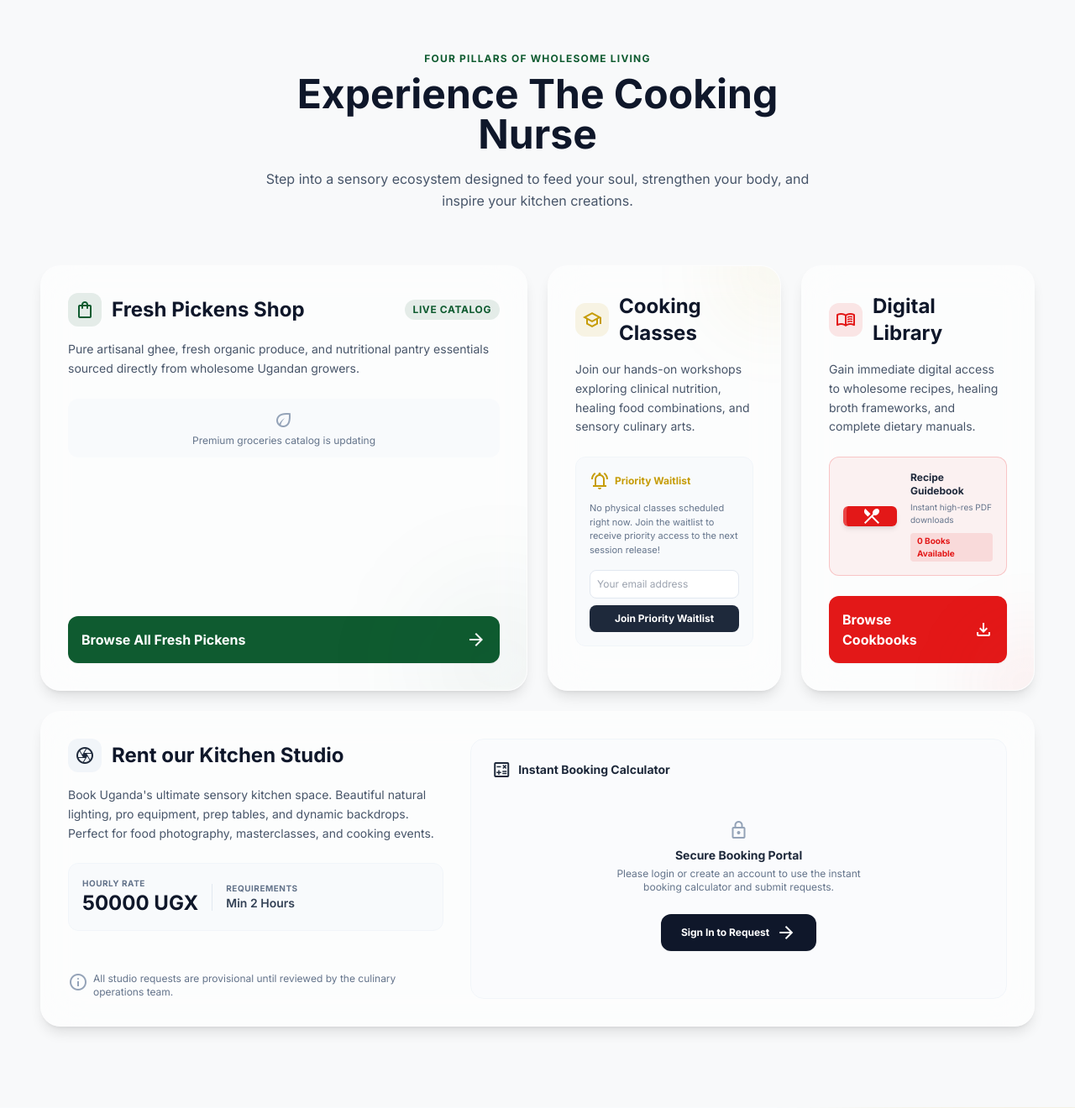
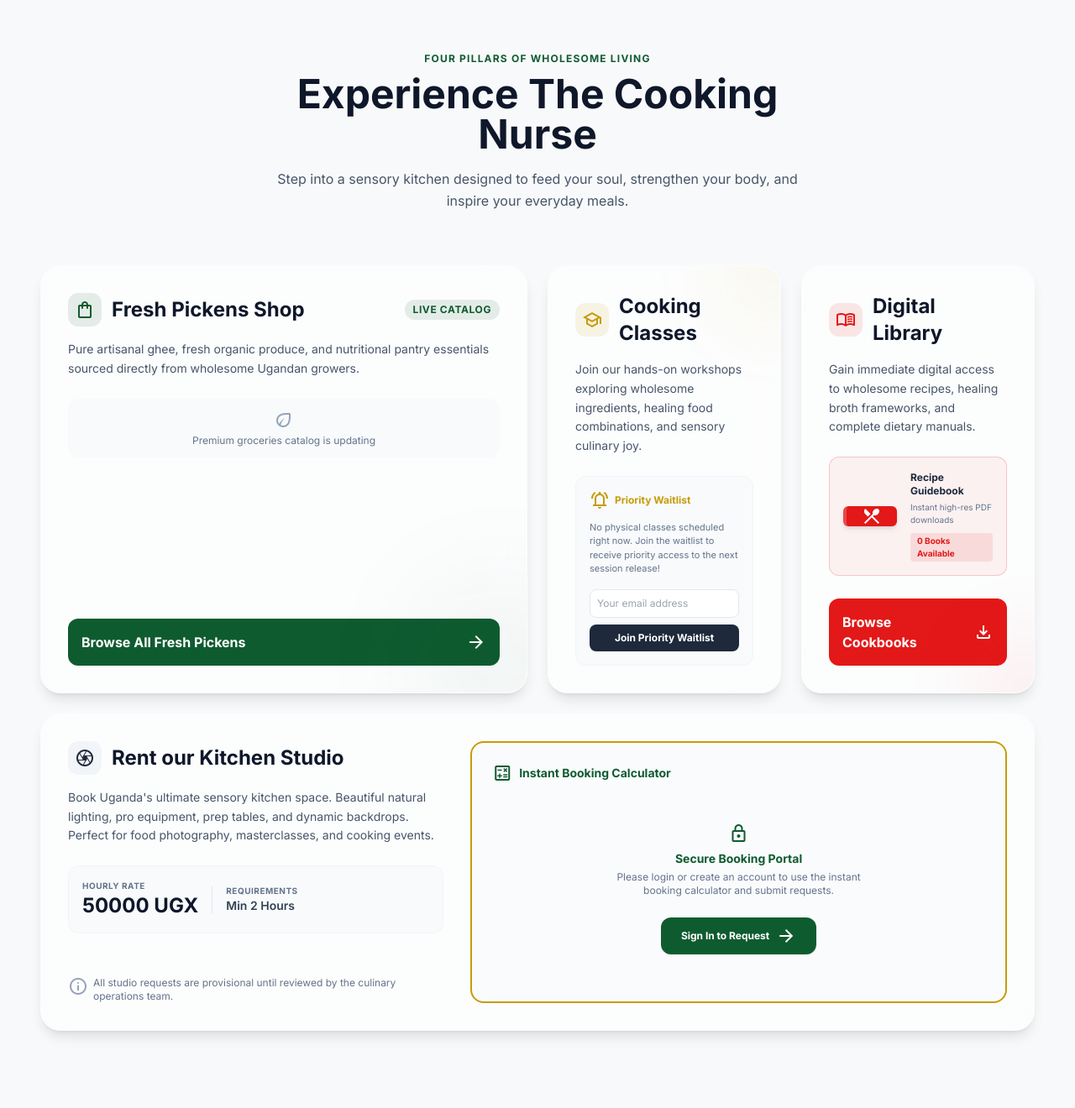
Before and after one commit to HendrichMugisha/the_cooking_nurse_repo, a Django app: page / in a window 1280 px wide. Shown: the part 904-2224 px from the top of the page at 84% size. Run offline with Django 5.2, Linux system fonts and the light colour scheme; data comes from the database, SQL or seed files in the repository; data that the repository does not hold is empty.

Commit message:
Pre-100 optimizations checkpoint

```diff
--- a/portfolio/templates/portfolio/home.html
+++ b/portfolio/templates/portfolio/home.html
@@ -70,7 +70,7 @@
 
         <!-- High-Contrast Subtitle -->
         <p class="font-body-lg text-lg md:text-xl text-slate-100 max-w-2xl hero-sub-shadow font-medium mt-2">
-            Master the art of nourishing, healing meals that delight the senses. Where professional healthcare meets warm, rustic culinary science.
+            Master the art of wholesome, farm-to-table nourishment. Where community cooking meets everyday magic.
         </p>
 
         <!-- CTA Action Buttons -->
@@ -101,7 +101,7 @@
             <span class="font-label-md text-primary uppercase tracking-widest font-extrabold text-xs">Four Pillars of Wholesome Living</span>
             <h2 class="font-display-md text-3xl md:text-5xl font-bold mt-2 text-slate-900">Experience The Cooking Nurse</h2>
             <p class="font-body-lg text-slate-600 mt-4 leading-relaxed">
-                Step into a sensory ecosystem designed to feed your soul, strengthen your body, and inspire your kitchen creations.
+                Step into a sensory kitchen designed to feed your soul, strengthen your body, and inspire your everyday meals.
             </p>
         </div>
 
@@ -176,7 +176,7 @@
                         </div>
                     </div>
                     <p class="text-slate-600 text-sm mb-6 leading-relaxed">
-                        Join our hands-on workshops exploring clinical nutrition, healing food combinations, and sensory culinary arts.
+                        Join our hands-on workshops exploring wholesome ingredients, healing food combinations, and sensory culinary joy.
                     </p>
 
                     {% if next_session %}
@@ -299,9 +299,9 @@
                     </div>
 
                     <!-- Right: Dynamic Price Calculator & Intake Form -->
-                    <div class="lg:col-span-7 bg-slate-50/60 rounded-2xl p-6 border border-slate-100 relative">
-                        <h4 class="font-bold text-slate-800 text-sm mb-4 flex items-center gap-2">
-                            <span class="material-symbols-outlined text-lg text-slate-800">calculate</span>
+                    <div class="lg:col-span-7 bg-slate-50/60 rounded-2xl p-6 border-2 border-tertiary relative">
+                        <h4 class="font-bold text-primary text-sm mb-4 flex items-center gap-2">
+                            <span class="material-symbols-outlined text-lg text-primary">calculate</span>
                             <span>Instant Booking Calculator</span>
                         </h4>
 
@@ -311,46 +311,46 @@
                             <div class="grid grid-cols-1 md:grid-cols-3 gap-3">
                                 <div>
                                     <label class="block text-[10px] uppercase font-bold text-slate-600 mb-1.5">Booking Date</label>
-                                    <input type="date" required id="rental-date" name="date" class="w-full text-xs p-2.5 border border-slate-200 rounded-lg bg-white focus:ring-1 focus:ring-slate-400">
+                                    <input type="date" required id="rental-date" name="date" class="w-full text-xs p-2.5 border border-slate-200 rounded-lg bg-white focus:ring-1 focus:ring-primary">
                                 </div>
                                 <div>
                                     <label class="block text-[10px] uppercase font-bold text-slate-600 mb-1.5">Start Time</label>
-                                    <input type="time" required id="rental-start" name="start_time" class="w-full text-xs p-2.5 border border-slate-200 rounded-lg bg-white focus:ring-1 focus:ring-slate-400">
+                                    <input type="time" required id="rental-start" name="start_time" class="w-full text-xs p-2.5 border border-slate-200 rounded-lg bg-white focus:ring-1 focus:ring-primary">
                                 </div>
                                 <div>
                                     <label class="block text-[10px] uppercase font-bold text-slate-600 mb-1.5">End Time</label>
-                                    <input type="time" required id="rental-end" name="end_time" class="w-full text-xs p-2.5 border border-slate-200 rounded-lg bg-white focus:ring-1 focus:ring-slate-400">
+                                    <input type="time" required id="rental-end" name="end_time" class="w-full text-xs p-2.5 border border-slate-200 rounded-lg bg-white focus:ring-1 focus:ring-primary">
                                 </div>
                             </div>
 
                             <div>
                                 <label class="block text-[10px] uppercase font-bold text-slate-600 mb-1.5">Purpose of Booking</label>
-                                <textarea required name="purpose" rows="2" placeholder="Describe your activity (e.g. video shoot, dinner event)" class="w-full text-xs p-2.5 border border-slate-200 rounded-lg bg-white focus:ring-1 focus:ring-slate-400"></textarea>
+                                <textarea required name="purpose" rows="2" placeholder="Describe your activity (e.g. video shoot, dinner event)" class="w-full text-xs p-2.5 border border-slate-200 rounded-lg bg-white focus:ring-1 focus:ring-primary"></textarea>
                             </div>
 
                             <!-- Live Calculator Display -->
-                            <div class="bg-slate-100/60 rounded-xl p-4 border border-slate-200 flex items-center justify-between">
+                            <div class="bg-primary/5 rounded-xl p-4 border border-primary/20 flex items-center justify-between">
                                 <div>
-                                    <span class="text-[10px] uppercase font-extrabold text-slate-700">Estimated Total Cost</span>
+                                    <span class="text-[10px] uppercase font-extrabold text-primary">Estimated Total Cost</span>
                                     <div id="rental-cost-breakdown" class="text-[10px] text-slate-500 mt-0.5"></div>
                                 </div>
-                                <div id="rental-total-cost" class="text-xl font-bold text-slate-900">0 UGX</div>
+                                <div id="rental-total-cost" class="text-xl font-bold text-primary">0 UGX</div>
                             </div>
                             <div id="rental-error" class="text-xs text-rose-600 font-bold"></div>
 
-                            <button type="submit" class="w-full py-3 bg-slate-900 hover:bg-slate-800 text-white font-bold rounded-xl text-xs transition-colors shadow-md">
+                            <button type="submit" class="w-full py-3 bg-tertiary hover:bg-tertiary/90 text-primary font-bold rounded-xl text-xs transition-colors shadow-md">
                                 Submit Provisional Request
                             </button>
                         </form>
                         {% else %}
                         <!-- Unauthenticated state: Login CTA inside card -->
                         <div class="text-center py-8">
-                            <span class="material-symbols-outlined text-slate-400 text-4xl mb-2">lock</span>
-                            <h5 class="font-bold text-slate-800 text-sm">Secure Booking Portal</h5>
+                            <span class="material-symbols-outlined text-primary text-4xl mb-2">lock</span>
+                            <h5 class="font-bold text-primary text-sm">Secure Booking Portal</h5>
                             <p class="text-xs text-slate-500 max-w-xs mx-auto mt-1 mb-6">
                                 Please login or create an account to use the instant booking calculator and submit requests.
                             </p>
-                            <a href="{% url 'users:login' %}?next={{ request.path }}" class="inline-flex items-center gap-2 px-6 py-2.5 bg-slate-900 hover:bg-slate-800 text-white text-xs font-bold rounded-xl transition-all shadow-sm">
+                            <a href="{% url 'users:login' %}?next={{ request.path }}" class="inline-flex items-center gap-2 px-6 py-2.5 bg-primary hover:bg-primary/90 text-white text-xs font-bold rounded-xl transition-all shadow-sm">
                                 <span>Sign In to Request</span>
                                 <span class="material-symbols-outlined text-sm">arrow_forward</span>
                             </a>
@@ -376,7 +376,7 @@
 
             <!-- Left: Portrait & Short Bio -->
             <div class="lg:col-span-5 flex flex-col gap-6 scroll-reveal">
-                <span class="font-label-md text-primary uppercase tracking-widest font-extrabold text-xs">Meet The Visionary</span>
+                <span class="font-label-md text-primary uppercase tracking-widest font-extrabold text-xs">Our Story</span>
 
                 <div class="flex items-center gap-4">
                     <div class="w-20 h-20 rounded-full overflow-hidden border-2 border-tertiary/50 flex-shrink-0 shadow-sm">
@@ -387,34 +387,28 @@
                         {% endif %}
                     </div>
                     <div>
-                        <h3 class="text-2xl font-bold">{{ settings.nurse_name|default:"The Cooking Nurse" }}</h3>
-                        <p class="text-xs text-slate-500 font-semibold uppercase tracking-wider mt-0.5">Clinical Culinary Architect</p>
+                        <h3 class="text-2xl font-bold">{{ settings.nurse_name|default:"Ritah Tumuhimbise" }}</h3>
+                        <p class="text-xs text-slate-500 font-semibold uppercase tracking-wider mt-0.5">The Cooking Nurse</p>
                     </div>
                 </div>
 
                 <p class="text-slate-600 text-sm leading-relaxed">
-                    {{ settings.nurse_bio|default:"Bridging clinical nursing care with rustic culinary sciences. Food isn't just fuel—it is the body's foundational code for regeneration, clarity, and life-long vitality." }}
+                    {{ settings.nurse_bio|default:"A popular Ugandan food content creator, chef, and registered nurse. Ritah creates and shares simple, everyday, home-cooked recipes to inspire people to find happiness through home-cooking." }}
                 </p>
 
                 <!-- Social media link pills -->
                 <div class="flex items-center gap-3 mt-4">
-                    {% if settings.youtube_url %}
-                    <a href="{{ settings.youtube_url }}" target="_blank" class="w-10 h-10 rounded-full bg-slate-100 text-red-600 hover:bg-red-600 hover:text-white transition-colors flex justify-center items-center" aria-label="YouTube">
+                    <a href="{{ settings.youtube_url|default:'https://youtube.com/@TheCookingNurse' }}" target="_blank" class="w-10 h-10 rounded-full bg-primary text-white hover:bg-tertiary hover:text-primary transition-colors flex justify-center items-center" aria-label="YouTube">
                         <span class="material-symbols-outlined text-lg">play_circle</span>
                     </a>
-                    {% endif %}
 
-                    {% if settings.instagram_url %}
-                    <a href="{{ settings.instagram_url }}" target="_blank" class="w-10 h-10 rounded-full bg-slate-100 text-pink-600 hover:bg-pink-600 hover:text-white transition-colors flex justify-center items-center" aria-label="Instagram">
+                    <a href="{{ settings.instagram_url|default:'#' }}" target="_blank" class="w-10 h-10 rounded-full bg-primary text-white hover:bg-tertiary hover:text-primary transition-colors flex justify-center items-center" aria-label="Instagram">
                         <span class="material-symbols-outlined text-lg">photo_camera</span>
                     </a>
-                    {% endif %}
 
-                    {% if settings.tiktok_url %}
-                    <a href="{{ settings.tiktok_url }}" target="_blank" class="w-10 h-10 rounded-full bg-slate-100 text-slate-800 hover:bg-slate-900 hover:text-white transition-colors flex justify-center items-center" aria-label="TikTok">
+                    <a href="{{ settings.tiktok_url|default:'#' }}" target="_blank" class="w-10 h-10 rounded-full bg-primary text-white hover:bg-tertiary hover:text-primary transition-colors flex justify-center items-center" aria-label="TikTok">
                         <span class="material-symbols-outlined text-lg">movie</span>
                     </a>
-                    {% endif %}
                 </div>
             </div>
 
@@ -464,7 +458,7 @@
                 </p>
                 {% else %}
                 <p class="text-slate-100 text-sm md:text-base leading-relaxed max-w-lg">
-                    Stay inspired in the kitchen. Subscribe for weekly nutritional frameworks, local market guides, and priority booking codes.
+                    Stay inspired in the kitchen. Subscribe for weekly wholesome recipes, local market guides, and priority booking codes.
                 </p>
                 {% endif %}
 
--- a/static/css/output.css
+++ b/static/css/output.css
@@ -2126,11 +2122,6 @@ body {
 .bg-slate-800 {
   --tw-bg-opacity: 1;
   background-color: rgb(30 41 59 / var(--tw-bg-opacity, 1));
-}
-
-.bg-slate-900 {
-  --tw-bg-opacity: 1;
-  background-color: rgb(15 23 42 / var(--tw-bg-opacity, 1));
 }
 
 .bg-slate-900\/40 {
```
Also changed, not shown: other parts of static/css/output.css (+5 -34 lines), users/templates/users/staff_dashboard.html (+69 -3 lines).
